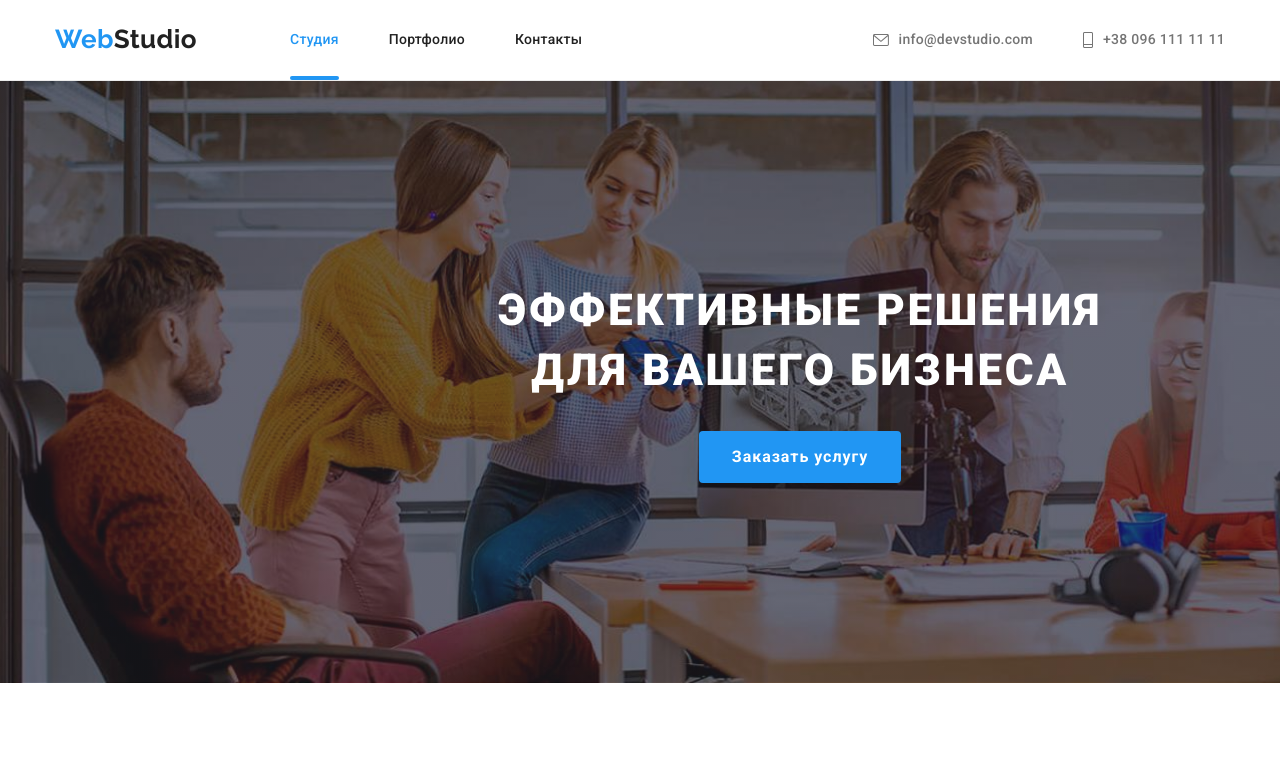
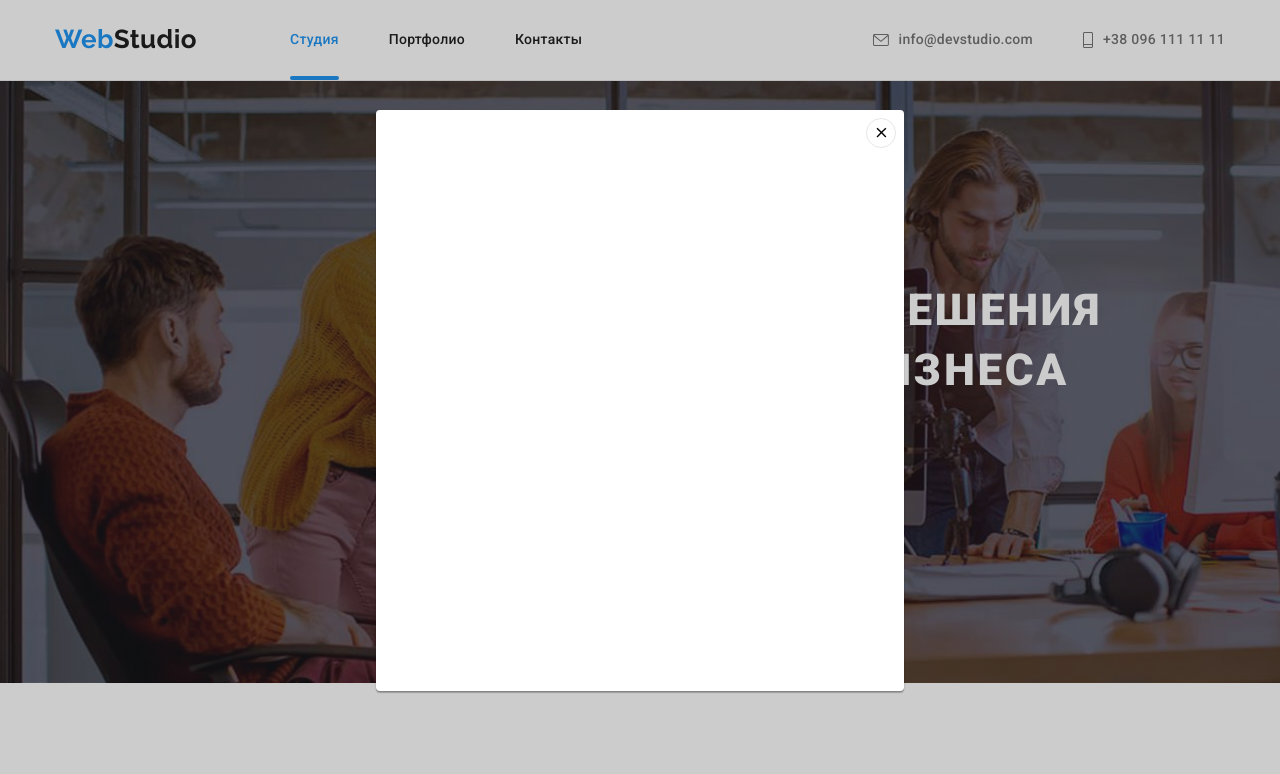
Before and after one commit to TanuhaSerkova/goit-markup-hw-05, a plain HTML site: page index.html in a window 1280 px wide. Shown: the top 774 px of the page. Drawn offline with nearby package versions, Linux system fonts and the light colour scheme.

Commit message:
backdrop

```diff
--- a/css/styles.css
+++ b/css/styles.css
@@ -567,3 +567,43 @@ body {
   font-size: 16px;
   line-height: 1.87;
 }
+
+.backdrop {
+  position: fixed;
+  width: 100vw;
+  height: 100vh;
+  background-color: rgba(0, 0, 0, 0.2);
+  top: 0;
+  display: flex;
+  align-items: center;
+  justify-content: center;
+}
+
+.modal {
+  width: 528px;
+  min-height: 581px;
+  background-color: var(--secondary-text-color);
+  border-radius: 4px;
+  box-shadow: 0px 1px 3px rgba(0, 0, 0, 0.12), 0px 1px 1px rgba(0, 0, 0, 0.14),
+    0px 2px 1px rgba(0, 0, 0, 0.2);
+  position: relative;
+}
+
+.close-button {
+  position: absolute;
+  left: 490px;
+  top: 8px;
+  background-color: transparent;
+  border: 1px solid rgba(0, 0, 0, 0.1);
+  border-radius: 50%;
+  width: 30px;
+  height: 30px;
+  display: flex;
+  align-items: center;
+  justify-content: center;
+}
+
+.close-icon {
+  width: 18px;
+  height: 18px;
+}
--- a/index.html
+++ b/index.html
@@ -354,5 +354,14 @@
                 </div>
             </div>
         </footer>
+        <div class="backdrop">
+            <div class="modal">
+                <button type="button" class="close-button">
+                    <svg class="close-icon">
+                        <use href="./images/sprite-2.svg#icon-close-black"></use>
+                    </svg>
+                </button>
+            </div>
+        </div>
     </body>
 </html>
```
Also changed, not shown: images/sprite-2.svg (added).
